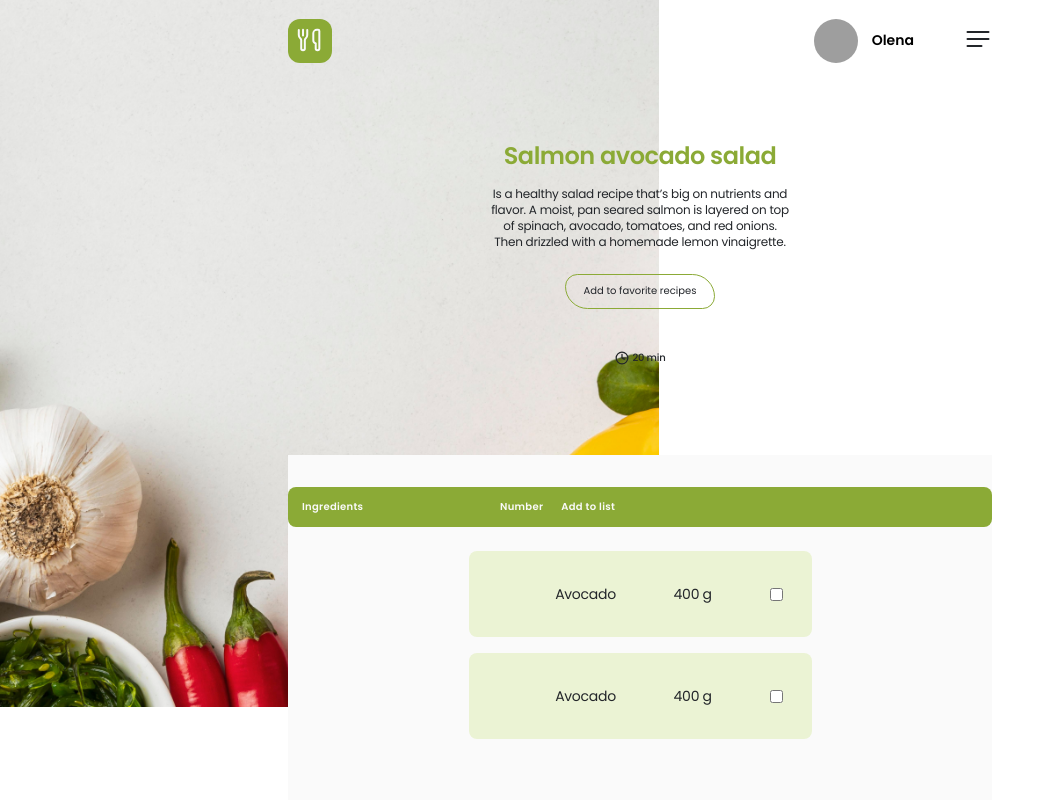
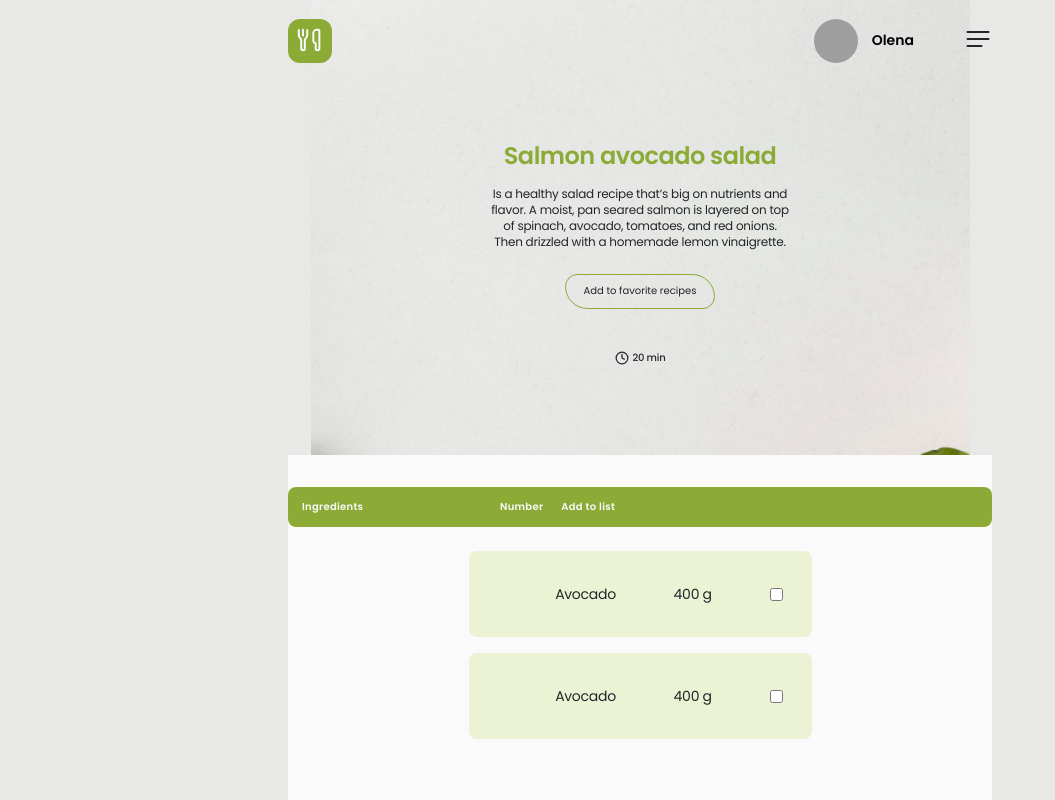
Before and after one commit to snizhanamohyl/project-y9o2mW7i, a React (Create React App) app: page /project-y9o2mW7i/recipe/1 in a window 1280 px wide. Shown: the top 800 px of the page, without its empty margins (0-1055 px from the left). Built offline with nearby package versions, Linux system fonts and the light colour scheme; grey boxes are pictures that could not be loaded.

Commit message:
fix bg hero

```diff
--- a/src/pages/RecipePage/RecipePage.styled.js
+++ b/src/pages/RecipePage/RecipePage.styled.js
@@ -15,14 +15,15 @@ export const SectionHero = styled.section`
     position: absolute;
     width: 100%;
     height: 100%;
-    top: -93px;
+    top: 0;
     left: 0;
     z-index: -1;
 
     background-image: url(${background});
+    background-position: center;
+    background-size: contain;
+    background-color: #e8e8e6;
     background-repeat: no-repeat;
-    background-size: 375px;
-    background-size: contain;
   }
 `;
 
```
